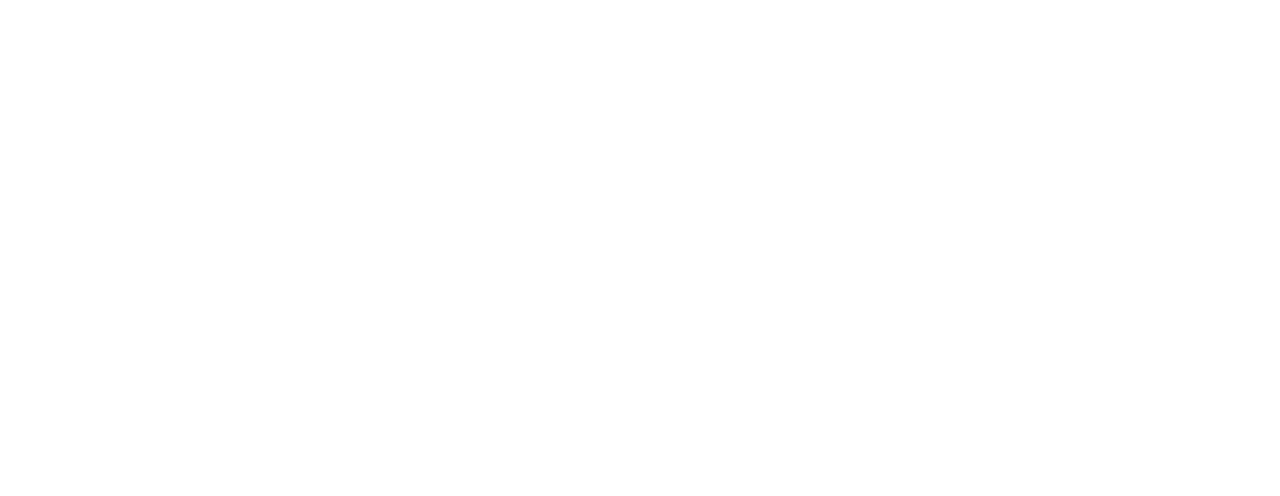
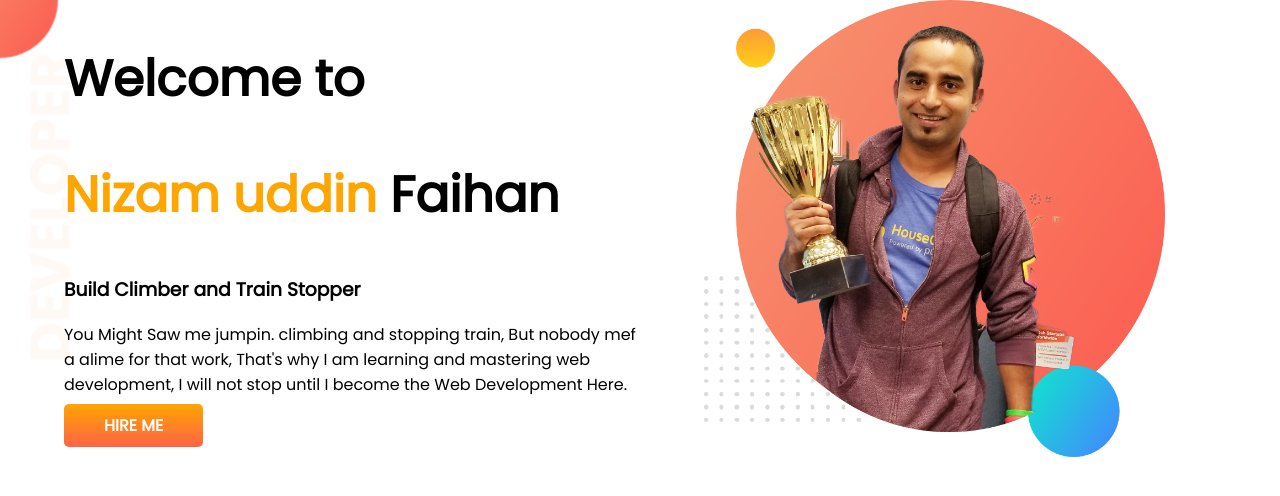
Before and after one commit to nizamuddin15bd/developer-protpolio, a plain HTML site: page index.html in a window 1280 px wide. Drawn offline with Linux system fonts and the light colour scheme.

Commit message:
top banner

```diff
--- a/css/style.css
+++ b/css/style.css
@@ -0,0 +1,39 @@
+body {
+    font-family: 'Poppins', sans-serif;
+    margin: 0;
+}
+
+h1 {
+    font-size: 50px;
+}
+
+.orange-color {
+    color: orange;
+}
+
+section {
+    display: flex;
+}
+
+.half-width {
+    width: 50%;
+    padding-left: 5%;
+}
+
+.half-width img {
+    width: 80%;
+}
+
+.link-button {
+    text-decoration: none;
+    background-image: linear-gradient(orange, tomato);
+    padding: 10px 40px;
+    border-radius: 5px;
+    font-weight: 700;
+    color: #fff;
+}
+
+.top-banner {
+    background-image: url(../images/top-banner.png);
+    background-repeat: no-repeat;
+}
--- a/index.html
+++ b/index.html
@@ -5,12 +5,30 @@
     <meta charset="UTF-8">
     <meta http-equiv="X-UA-Compatible" content="IE=edge">
     <meta name="viewport" content="width=device-width, initial-scale=1.0">
+    <link rel="preconnect" href="https://fonts.googleapis.com">
+    <link rel="preconnect" href="https://fonts.gstatic.com" crossorigin>
+    <link href="https://fonts.googleapis.com/css2?family=Cabin:wght@400;700&family=Poppins&display=swap"
+        rel="stylesheet">
     <title>developer protpolio</title>
     <link rel="stylesheet" href="css/style.css">
 </head>
 
 <body>
-
+    <section class="top-banner">
+        <div class="half-width">
+            <h1>Welcome to </h1>
+            <h1><span class="orange-color">Nizam uddin</span> Faihan</h1>
+            <h3>Build Climber and Train Stopper</h3>
+            <p>You Might Saw me jumpin. climbing and stopping train, But nobody mef a alime for that work, That's why I
+                am
+                learning and mastering web development, I will not stop until I become the Web Development Here.</p>
+            <a class="link-button" target="_blank" href="https://nizamuddin15bd.github.io/developer-protpolio/">HIRE
+                ME</a>
+        </div>
+        <div class="half-width">
+            <img src="images/jhankar.png" alt="">
+        </div>
+    </section>
 </body>
 
 </html>
```
Also changed, not shown: images/dream-bg.png (added), images/exp-bg.png (added), images/jhankar.png (added), images/jhankar2.png (added), images/my-bg.png (added), images/my-bg2.png (added), images/top-banner.png (added), 7 other files.
